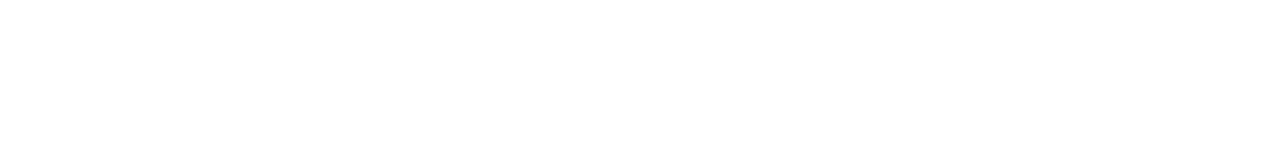
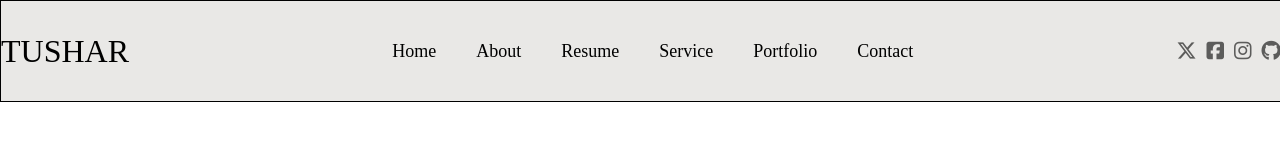
Before and after one commit to tusharshukla34/My-Portfolio, a plain HTML site: page index.html in a window 1280 px wide. Drawn offline with Linux system fonts and the light colour scheme.

Commit message:
nav in progress

```diff
--- a/index.css
+++ b/index.css
@@ -0,0 +1,56 @@
+*{
+    margin: 0px;
+    padding: 0px;
+}
+
+
+
+
+#headcon{
+    display: flex;
+    justify-content: space-between;
+    align-items: center;
+    width: 100%;
+    height: 100px;
+    gap: 10px;
+    border: 1px solid black;
+    background-color: #E9E8E6;
+    box-shadow: 0px 0px 0px black ;
+}
+
+#headcon .name span{
+    width: auto;
+    height: auto;
+    /* border: 1px solid black; */
+    font-size: 32px;
+    font-weight: 300;
+    text-transform: uppercase;
+}
+
+#headcon nav ul{
+    /* width: auto; */
+    /* border: 1px solid black; */
+    display: flex;
+    gap: 40px;
+    font-size: 18px;
+    color: black;
+
+}
+
+#headcon nav ul li{
+
+    list-style: none;
+}
+
+#headcon nav ul li a{
+    text-decoration: none;
+    color: black;
+}
+
+#headcon .iconcon{
+    /* border: 1px solid black; */
+    font-size: 20px;
+    display: flex;
+    gap: 10px;
+    opacity: 0.6;
+}
--- a/index.html
+++ b/index.html
@@ -1,14 +1,39 @@
 <!DOCTYPE html>
 <html lang="en">
+
 <head>
     <meta charset="UTF-8">
     <meta name="viewport" content="width=device-width, initial-scale=1.0">
+    <link rel="stylesheet" href="https://cdnjs.cloudflare.com/ajax/libs/font-awesome/6.7.2/css/all.min.css" integrity="sha512-Evv84Mr4kqVGRNSgIGL/F/aIDqQb7xQ2vcrdIwxfjThSH8CSR7PBEakCr51Ck+w+/U6swU2Im1vVX0SVk9ABhg==" crossorigin="anonymous" referrerpolicy="no-referrer" />
     <link rel="stylesheet" href="index.css">
     <title>Portfolio</title>
 </head>
+
 <body>
-    <header></header>
+    <header id="headcon">
+        <div class="name">
+            <span>Tushar</span>
+        </div>
+        <nav>
+            <ul>
+                <li><a href="#">Home</a></li>
+                <li><a href="#">About</a></li>
+                <li><a href="#">Resume</a></li>
+                <li><a href="#">Service</a></li>
+                <li><a href="#">Portfolio</a></li>
+                <li><a href="#">Contact</a></li>
+            </ul>
+        </nav>
+
+        <div class="iconcon">
+<i class="fa-brands fa-x-twitter"></i>
+<i class="fa-brands fa-square-facebook"></i>
+<i class="fa-brands fa-instagram"></i>
+<i class="fa-brands fa-github"></i>
+        </div>
+    </header>
     <main></main>
     <footer></footer>
 </body>
+
 </html>
```
Also changed, not shown: Images/homebg.jpg (added).
